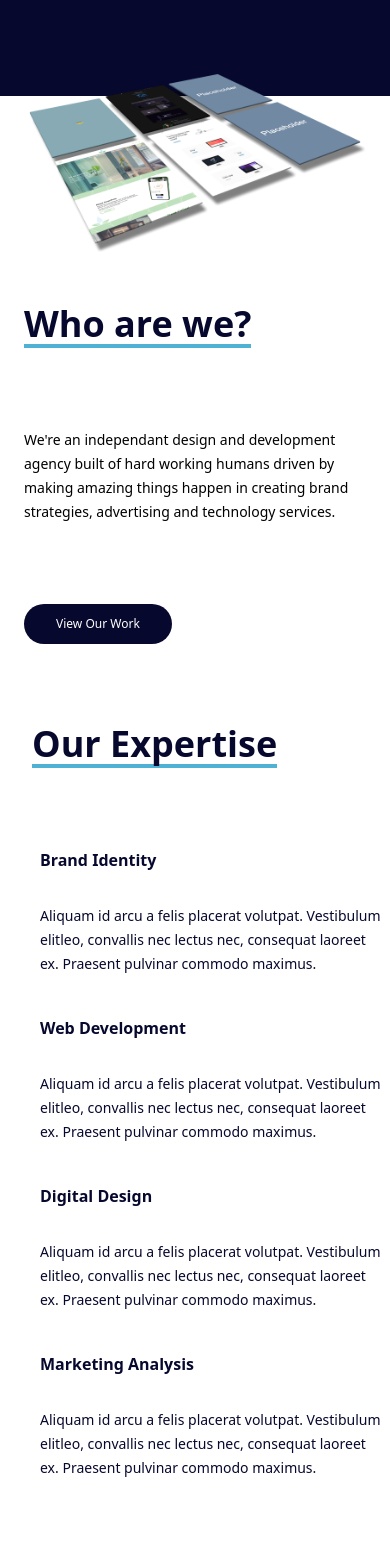
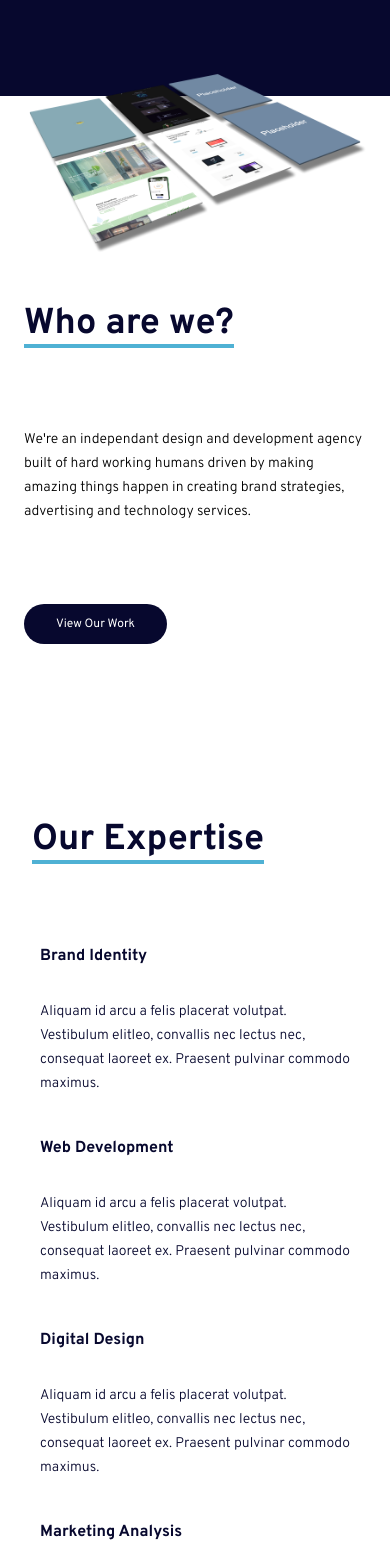
Before and after one commit to jessicamlee/CMJSH-agency, a React (Create React App) app: page / in a window 390 px wide. Shown: the part 432-1997 px from the top of the page. Built offline with nearby package versions, Linux system fonts and the light colour scheme.

Commit message:
Fixed section spacing & max-widths

```diff
--- a/src/index.css
+++ b/src/index.css
@@ -3,7 +3,7 @@
 @tailwind utilities;
 
 #root {
-    overflow-x: hidden;
+    @apply overflow-x-hidden font-Overpass;
 }
 
 .btn-sm {
@@ -15,7 +15,7 @@
 }
 
 .section-spacing {
-    @apply px-6 mt-44 mb-20;
+    @apply px-6 mt-28 mb-20;
 }
 
 .btn-profiles {
@@ -55,5 +55,5 @@ button.group {
 }
 
 .nav-items-desktop {
-    @apply gap-x-10 font-normal text-white hidden lg:flex lg:text-lg xl:text-xl;
+    @apply gap-x-10 font-normal text-white hidden lg:flex;
 }
--- a/src/layout/Contact.js
+++ b/src/layout/Contact.js
@@ -3,7 +3,7 @@ import React from 'react'
 export default function Contact() {
 
   return (
-    <div className='grid grid-cols-1 px-6 mb-6 text-sm lg:text-base lg:px-28 xl:px-44 relative'>
+    <div className='grid grid-cols-1 px-6 mb-6 text-sm mt-40 md:mb-12 md:mt-52 lg:text-base lg:px-28 xl:px-44 relative xl:max-w-screen-xl mx-auto'>
         <p className='font-light mb-1 text-sm'>We're always glad to help</p>
         <h2 className="text-4xl text-darkBlue font-bold border-b-4 w-fit border-lightBlue mb-20 lg:mb-28">Contact Us</h2>
         <form className='flex flex-col gap-10 mb-12 md:flex-row md:flex-wrap md:px-14 md:gap-x-28 lg:px-0'>
--- a/src/layout/Expertise.js
+++ b/src/layout/Expertise.js
@@ -3,12 +3,12 @@ import { dataExpertise } from "../constants";
 
 export default function Expertise() {
 	return (
-		<div className="grid grid-cols-1 gap-16 w-md pl-8 md:pl-14">
+		<div className="grid grid-cols-1 gap-16 w-md px-8 md:px-14 lg:px-14 mx-auto max-w-screen-xl">
 			<h2 className="text-4xl text-darkBlue font-bold border-b-4 w-fit border-lightBlue">
 				Our Expertise
 			</h2>
 
-			<div className="container px-2 md:grid block grid-cols-2 max-w-3xl mx-auto">
+			<div className="container px-2 md:pl-20 md:mt-8 lg:pl-0 md:grid block grid-cols-2 max-w-3xl mx-auto gap-10">
 				{dataExpertise.map((item) => {
 					return ExpertiseCard(item);
 				})}
--- a/src/layout/Hero.js
+++ b/src/layout/Hero.js
@@ -2,7 +2,7 @@ import React from 'react'
 
 export default function Hero() {
   return (
-    <div className='bg-darkBlue text-white h-[36rem] flex justify-center items-center flex-col font-Overpass relative lg:h-[44rem]'>
+    <div className='bg-darkBlue text-white h-[36rem] flex justify-center items-center flex-col relative lg:h-[44rem]'>
         <video className='hidden md:block object-cover h-full w-full brightness-50' src='/assets/videos/videoBG.mp4' autoPlay muted loop />
         <h1 className='absolute font-bold text-4xl leading-8 mb-26 md:text-5xl lg:text-7xl '>Design<span className='block'>Discover</span>Develop</h1>
     </div>
--- a/src/layout/MeettheTeam.js
+++ b/src/layout/MeettheTeam.js
@@ -3,7 +3,7 @@ import { dataTeamMembers } from "../constants";
 
 export default function MeettheTeam() {
 	return (
-		<div className="grid gap-16 section-spacing">
+		<div className="grid gap-16 section-spacing mx-auto max-w-screen-xl">
 			<h2 className="text-4xl text-darkBlue font-bold border-b-4 w-fit border-lightBlue md:mx-auto dark:text-white">
 				Meet the Team
 			</h2>
--- a/src/layout/WhoAreWe.js
+++ b/src/layout/WhoAreWe.js
@@ -2,7 +2,7 @@ import React from 'react'
 
 export default function Intro() {
   return (
-    <div className='grid grid-cols-1 px-6 mt-52 relative mb-20 md:mt-[21rem] lg:grid-cols-2 lg:mt-56 xl:mt-40 xl:mb-64 xl:max-w-screen-xl xl:mx-auto'>
+    <div className='grid grid-cols-1 px-6 mt-52 relative mb-44 md:mt-[21rem] lg:grid-cols-2 lg:mt-56 xl:mt-40 xl:mb-64 xl:max-w-screen-xl xl:mx-auto'>
         <img className='absolute w-[21.5rem] -top-[17rem] right-0 left-0 mx-auto md:w-[42rem] md:-top-[29.3rem] lg:max-w-none lg:w-[84rem] lg:-top-[27.5rem] lg:-right-[63rem] xl:w-[86rem] xl:-top-[22rem] xl:-right-[58rem]' src='assets/images/cmjshfull.png' alt='our work'></img>
         <div className='flex flex-col gap-20 max-w-md mx-auto md:pl-8 lg:mx-0 lg:pl-6'>
           <h2 className='text-4xl text-darkBlue font-bold border-b-4 w-fit border-lightBlue'>Who are we?</h2>
```
